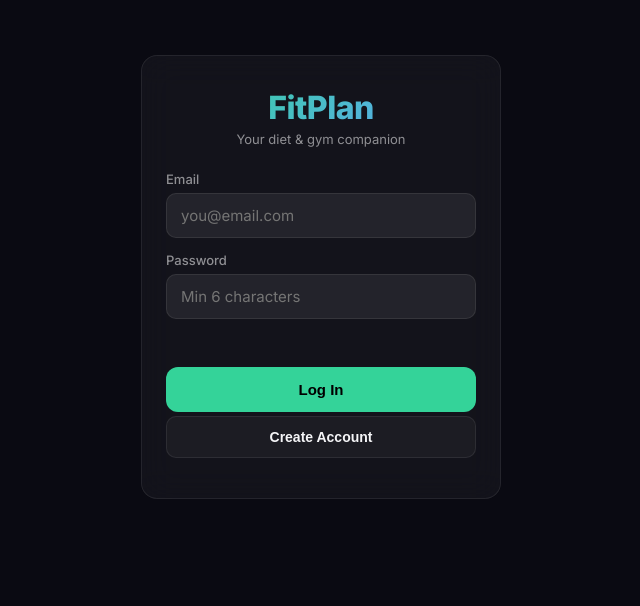
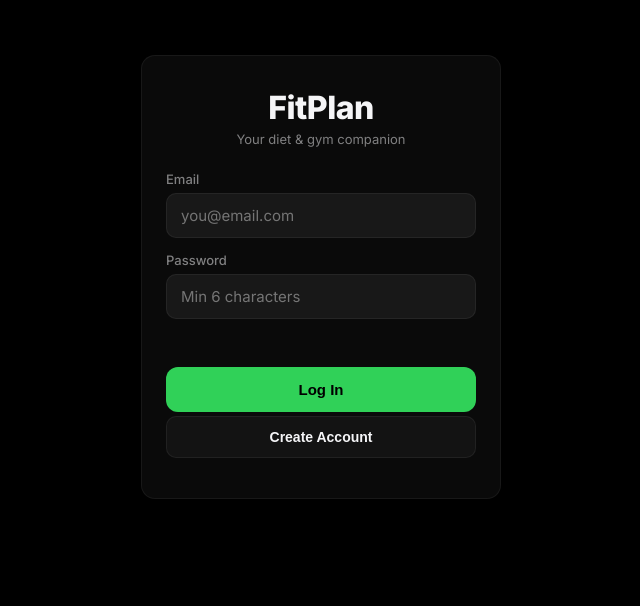
Before and after one commit to vishavjeetdabas/fitplan, a plain HTML site: page index.html in a window 1280 px wide. Shown: the part 117-723 px from the top of the page, without its empty margins (319-959 px from the left). Drawn offline with nearby package versions, Linux system fonts and the light colour scheme.

Commit message:
design: pure black OLED Apple-style theme - removed ambient blobs, neutral grays, minimalist

```diff
--- a/index.html
+++ b/index.html
@@ -6,11 +6,11 @@
   <meta name="apple-mobile-web-app-capable" content="yes">
   <meta name="apple-mobile-web-app-status-bar-style" content="black-translucent">
   <meta name="apple-mobile-web-app-title" content="FitPlan">
-  <meta name="theme-color" content="#0a0a12">
+  <meta name="theme-color" content="#000000">
   <title>FitPlan — Diet & Gym Tracker</title>
   <link rel="preconnect" href="https://fonts.googleapis.com">
   <link href="https://fonts.googleapis.com/css2?family=Inter:wght@300;400;500;600;700;800&display=swap" rel="stylesheet">
-  <link rel="stylesheet" href="styles.css">
+  <link rel="stylesheet" href="styles.css?v=4">
   <script src="https://cdn.jsdelivr.net/npm/@supabase/supabase-js@2"></script>
 </head>
 <body>
@@ -214,8 +214,8 @@
     </div>
   </div>
 </div>
-<script src="data.js?v=3"></script>
-<script src="supabase.js?v=3"></script>
-<script src="app.js?v=3"></script>
+<script src="data.js?v=4"></script>
+<script src="supabase.js?v=4"></script>
+<script src="app.js?v=4"></script>
 </body>
 </html>
--- a/styles.css
+++ b/styles.css
@@ -1,32 +1,28 @@
 :root{
-  --bg:#0a0a12;--bg2:#12121e;
-  --gl:rgba(255,255,255,0.04);--glb:rgba(255,255,255,0.08);--glh:rgba(255,255,255,0.07);
-  --t1:#f5f5f7;--t2:rgba(245,245,247,0.55);--t3:rgba(245,245,247,0.35);
-  --grn:#34d399;--grnd:rgba(52,211,153,0.15);
-  --blu:#60a5fa;--blud:rgba(96,165,250,0.15);
-  --org:#fb923c;--orgd:rgba(251,146,60,0.15);
-  --pur:#a78bfa;--purd:rgba(167,139,250,0.15);
-  --red:#f87171;--redd:rgba(248,113,113,0.15);
-  --yel:#fbbf24;
-  --r:16px;--sb:env(safe-area-inset-bottom,0px);
+  --bg:#000000;--bg2:#0a0a0a;
+  --gl:rgba(255,255,255,0.04);--glb:rgba(255,255,255,0.06);--glh:rgba(255,255,255,0.06);
+  --t1:#f5f5f7;--t2:rgba(245,245,247,0.50);--t3:rgba(245,245,247,0.28);
+  --grn:#30d158;--grnd:rgba(48,209,88,0.12);
+  --blu:#86868b;--blud:rgba(134,134,139,0.12);
+  --org:#f0a030;--orgd:rgba(240,160,48,0.10);
+  --pur:#98989d;--purd:rgba(152,152,157,0.10);
+  --red:#ff453a;--redd:rgba(255,69,58,0.12);
+  --yel:#ffd60a;
+  --r:14px;--sb:env(safe-area-inset-bottom,0px);
 }
 *{margin:0;padding:0;box-sizing:border-box;-webkit-tap-highlight-color:transparent}
 html{font-size:16px;scroll-behavior:smooth}
 body{font-family:'Inter',-apple-system,sans-serif;background:var(--bg);color:var(--t1);min-height:100dvh;overflow-x:hidden;-webkit-font-smoothing:antialiased}
 
-/* Ambient */
-.ambient-bg{position:fixed;inset:0;z-index:0;overflow:hidden;pointer-events:none}
-.blob{position:absolute;border-radius:50%;filter:blur(100px);animation:bf 20s ease-in-out infinite}
-.b1{width:300px;height:300px;background:var(--grn);top:-100px;left:-50px;opacity:.12}
-.b2{width:250px;height:250px;background:var(--blu);top:40%;right:-80px;opacity:.1;animation-delay:-7s}
-.b3{width:200px;height:200px;background:var(--pur);bottom:10%;left:20%;opacity:.08;animation-delay:-14s}
-@keyframes bf{0%,100%{transform:translate(0,0) scale(1)}33%{transform:translate(30px,-30px) scale(1.1)}66%{transform:translate(-20px,20px) scale(.9)}}
+/* Ambient — disabled for pure black */
+.ambient-bg{display:none}
+.blob{display:none}
 
 .app{position:relative;z-index:1;max-width:430px;margin:0 auto;min-height:100dvh}
 
 /* Header */
-.hdr{display:flex;align-items:center;justify-content:space-between;padding:52px 20px 10px;position:sticky;top:0;z-index:100;background:linear-gradient(to bottom,var(--bg) 60%,transparent);backdrop-filter:blur(20px);-webkit-backdrop-filter:blur(20px)}
-.logo{font-size:28px;font-weight:800;letter-spacing:-.5px;background:linear-gradient(135deg,var(--grn),var(--blu));-webkit-background-clip:text;-webkit-text-fill-color:transparent}
+.hdr{display:flex;align-items:center;justify-content:space-between;padding:52px 20px 10px;position:sticky;top:0;z-index:100;background:rgba(0,0,0,.92);backdrop-filter:blur(20px);-webkit-backdrop-filter:blur(20px)}
+.logo{font-size:28px;font-weight:800;letter-spacing:-.5px;color:var(--t1)}
 .hdr-date{font-size:13px;color:var(--t2);margin-top:2px}
 .streak-badge{display:flex;align-items:center;gap:4px;padding:6px 12px;border-radius:20px;background:var(--gl);border:1px solid var(--glb);backdrop-filter:blur(10px)}
 .streak-num{font-size:16px;font-weight:700;color:var(--org)}
@@ -80,7 +76,7 @@ body{font-family:'Inter',-apple-system,sans-serif;background:var(--bg);color:var
 .cal-now{font-size:22px;font-weight:700}
 .cal-of{font-size:14px;color:var(--t2)}
 .cal-bar{height:6px;background:rgba(255,255,255,.06);border-radius:3px;overflow:hidden}
-.cal-fill{height:100%;width:0%;border-radius:3px;background:linear-gradient(90deg,var(--grn),var(--blu));transition:width 1.2s cubic-bezier(.4,0,.2,1)}
+.cal-fill{height:100%;width:0%;border-radius:3px;background:var(--grn);transition:width 1.2s cubic-bezier(.4,0,.2,1)}
 
 /* ===== MEAL CARDS ===== */
 .mc{background:var(--gl);border:1px solid var(--glb);border-radius:var(--r);margin-bottom:10px;overflow:hidden;transition:all .3s}
@@ -128,7 +124,7 @@ body{font-family:'Inter',-apple-system,sans-serif;background:var(--bg);color:var
 .dp.rest{opacity:.5}
 .workout-hdr{text-align:center;padding:22px 18px}
 .wtype{font-size:12px;text-transform:uppercase;letter-spacing:2px;color:var(--t3);margin-bottom:6px}
-.wname{font-size:24px;font-weight:800;letter-spacing:-.5px;background:linear-gradient(135deg,var(--grn),var(--blu));-webkit-background-clip:text;-webkit-text-fill-color:transparent}
+.wname{font-size:24px;font-weight:800;letter-spacing:-.5px;color:var(--t1)}
 .wfocus{font-size:13px;color:var(--t2);margin-top:4px}
 .wrest{font-size:48px;margin-bottom:8px}
 
@@ -214,7 +210,7 @@ body{font-family:'Inter',-apple-system,sans-serif;background:var(--bg);color:var
 .gri{display:flex;align-items:center;gap:8px;padding:8px 0;font-size:13px;color:var(--t2)}
 
 /* ===== TAB BAR ===== */
-.tabbar{position:fixed;bottom:0;left:50%;transform:translateX(-50%);width:100%;max-width:430px;display:flex;justify-content:space-around;align-items:center;padding:8px 0;padding-bottom:calc(8px + var(--sb));height:72px;background:rgba(10,10,18,.88);backdrop-filter:blur(30px);-webkit-backdrop-filter:blur(30px);border-top:1px solid var(--glb);z-index:200}
+.tabbar{position:fixed;bottom:0;left:50%;transform:translateX(-50%);width:100%;max-width:430px;display:flex;justify-content:space-around;align-items:center;padding:8px 0;padding-bottom:calc(8px + var(--sb));height:72px;background:rgba(0,0,0,.92);backdrop-filter:blur(30px);-webkit-backdrop-filter:blur(30px);border-top:1px solid rgba(255,255,255,.08);z-index:200}
 .tb{background:none;border:none;color:var(--t3);display:flex;flex-direction:column;align-items:center;gap:4px;cursor:pointer;padding:4px 12px;transition:color .2s;position:relative}
 .tb.active{color:var(--grn)}
 .tb.active::before{content:'';position:absolute;top:-8px;left:50%;transform:translateX(-50%);width:20px;height:3px;background:var(--grn);border-radius:2px}
@@ -272,7 +268,7 @@ body{font-family:'Inter',-apple-system,sans-serif;background:var(--bg);color:var
 .gl-vol-label{font-size:10px;color:var(--t3);font-weight:600;text-transform:uppercase;letter-spacing:.5px;margin-bottom:6px}
 .gl-vol-bars{display:flex;align-items:flex-end;gap:6px;height:50px}
 .gl-vol-bars>div{flex:1;display:flex;flex-direction:column;align-items:center;gap:3px}
-.gl-vol-bar{width:100%;border-radius:4px 4px 0 0;background:linear-gradient(to top,var(--pur),var(--blu));min-height:4px;transition:height .4s}
+.gl-vol-bar{width:100%;border-radius:4px 4px 0 0;background:rgba(255,255,255,.2);min-height:4px;transition:height .4s}
 .gl-vol-val{font-size:8px;color:var(--t3);font-weight:600}
 .gl-hist{font-size:12px;color:var(--t2);padding:6px 0;border-bottom:1px solid var(--glb)}
 .gl-hist b{color:var(--grn)}
@@ -288,7 +284,7 @@ body{font-family:'Inter',-apple-system,sans-serif;background:var(--bg);color:var
 ::-webkit-scrollbar{width:0}
 
 /* ===== AUTH SCREEN ===== */
-.auth-screen{position:fixed;inset:0;z-index:500;background:var(--bg);display:none;align-items:center;justify-content:center;padding:24px}
+.auth-screen{position:fixed;inset:0;z-index:500;background:#000;display:none;align-items:center;justify-content:center;padding:24px}
 .auth-screen.show{display:flex}
 .auth-card{width:100%;max-width:360px;padding:32px 24px}
 .auth-error{font-size:12px;color:var(--red);min-height:18px;margin:8px 0;text-align:center}
```
